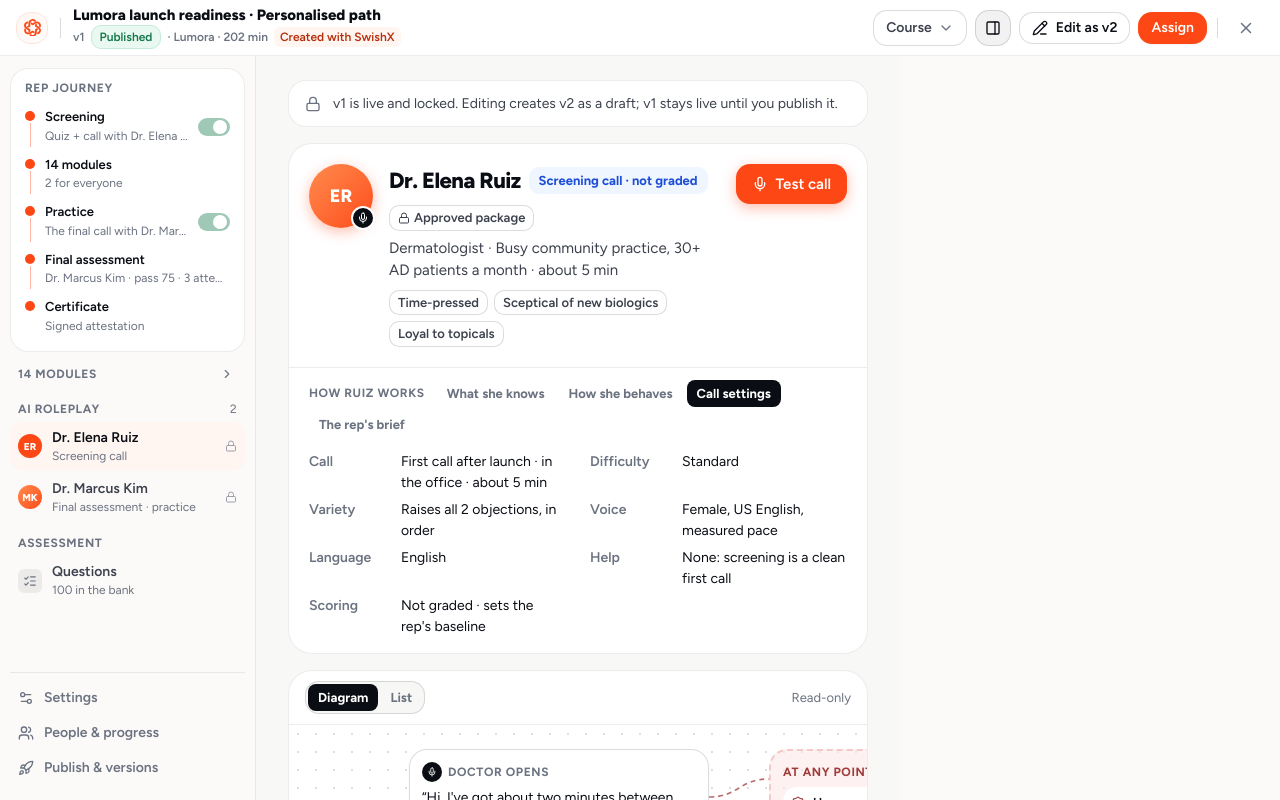
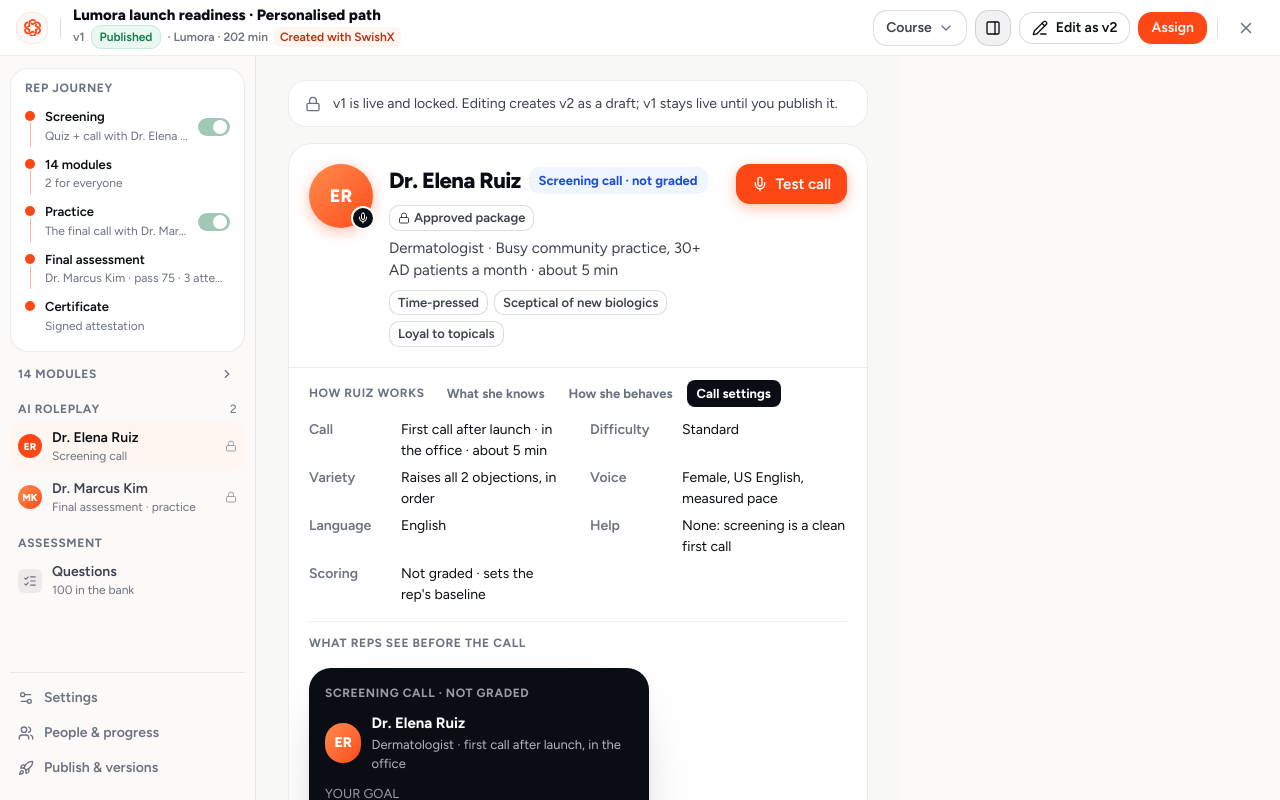
Before and after one commit to jazzsway/swishx-academy, a Next.js app: page /trainer/courses/c-lumora-launch/roleplay in a window 1280 px wide. Both pictures are taken after a click on the button "Call settings". Built offline with nearby package versions, Linux system fonts and the light colour scheme.

Commit message:
Roleplay doctor: documents open a preview; the rep's brief moves into Call settings
Co-Authored-By: Claude Opus 5.5 <noreply@anthropic.com>

```diff
--- a/src/features/trainer/course/roleplay.tsx
+++ b/src/features/trainer/course/roleplay.tsx
@@ -18,10 +18,11 @@ import { CopilotOverride } from "@/features/copilot/copilot-panel";
 import { Composer, Suggestions } from "@/features/copilot/composer";
 import { useCopilot } from "@/features/copilot/copilot-store";
 import { useCourse } from "./use-course";
+import { SourcePreview } from "../source-preview";
 
 type Role = "screening" | "final";
 const keyOf = (f: CallFocus) => (f.kind === "objection" ? `objection:${f.id}` : f.kind === "rule" ? `rule:${f.id}` : f.kind === "config" ? "config" : f.kind);
-const PART_LABEL = { knows: "What she knows", behaves: "How she behaves", settings: "Call settings", brief: "The rep's brief" } as const;
+const PART_LABEL = { knows: "What she knows", behaves: "How she behaves", settings: "Call settings" } as const;
 const initials = (name: string) => name.replace(/^(Dr|NP)\.?\s*/, "").split(" ").map((x) => x[0]).join("").slice(0, 2);
 const DOCTORS = ["Dr. Lena Kim", "Dr. Elena Ruiz", "Dr. Marcus Hale", "NP Ana Ruiz", "Dr. Priya Raman", "Dr. Owen Brooks", "Dr. Sofia Alvarez"];
 
@@ -57,7 +58,7 @@ function label(f: CallFocus, sc: Scenario, obs: Objection[]) {
   if (f.kind === "opening") return "The opening";
   if (f.kind === "close") return "The close";
   if (f.kind === "rubric") return "The scorecard";
-  if (f.kind === "config") return PART_LABEL[f.part];
+  if (f.kind === "config") return f.part === "brief" ? "Call settings" : PART_LABEL[f.part];
   if (f.kind === "objection") { const i = obs.findIndex((o) => o.id === f.id); return `Objection ${i + 1} · ${obs[i]?.label ?? ""}`; }
   return `Never say · ${prohibited(f.id)?.label ?? ""}`;
 }
@@ -82,6 +83,8 @@ export function RoleplaySetup() {
   const [attached, setAttached] = useState<CallFocus | null>(null);
   const [flash, setFlash] = useState<{ keys: string[]; n: number }>({ keys: [], n: 0 });
   const [confirmRemove, setConfirmRemove] = useState(false);
+  /* A document opened from the doctor's tile. */
+  const [preview, setPreview] = useState<string | null>(null);
   const course = data?.course;
   const scs = useMemo(() => (course ? allScenarios().filter((x) => course.scenarioIds.includes(x.id)) : []), [course, custom]); // eslint-disable-line react-hooks/exhaustive-deps
   const sc = scs.find((x) => x.id === search.get("sc")) ?? scs[0];
@@ -164,7 +167,7 @@ export function RoleplaySetup() {
             <Text size="body-lg" tone="muted">{sc.persona.specialty} · {sc.persona.setting} · about {sc.durationMin} min</Text>
             <div className="flex flex-wrap items-center gap-1.5 pt-0.5">
               {sc.persona.traits.map((t) => <Chip key={t} size="sm">{t}</Chip>)}
-              {sc.custom?.sourceIds.map((sid) => <span key={sid} className="inline-flex items-center gap-1 rounded-glyph bg-info-bg px-1.5 py-0.5 text-micro font-bold text-info"><FileText className="size-3" aria-hidden="true" />{source(sid)?.title ?? "Your document"}{sid === sc.custom!.sellingModelId ? " · scoring" : ""}</span>)}
+              {sc.custom?.sourceIds.map((sid) => <button key={sid} type="button" onClick={() => setPreview(sid)} title="Preview" className="inline-flex items-center gap-1 rounded-glyph bg-info-bg px-1.5 py-0.5 text-micro font-bold text-info transition-colors hover:bg-info hover:text-white"><FileText className="size-3" aria-hidden="true" />{source(sid)?.title ?? "Your document"}{sid === sc.custom!.sellingModelId ? " · scoring" : ""}</button>)}
             </div>
           </div>
           <div className="flex shrink-0 flex-col items-end gap-2">
@@ -174,7 +177,7 @@ export function RoleplaySetup() {
             {isSel({ kind: "persona" }) && canEdit && <AddPill onClick={() => addToChat({ kind: "persona" })} />}
           </div>
         </div>
-        <HowItWorks sc={sc} course={course} roles={roles} canEdit={canEdit} flash={flashing({ kind: "config", part: "knows" }) ? flash.n : 0} onChat={(part) => addToChat({ kind: "config", part })} />
+        <HowItWorks sc={sc} course={course} roles={roles} canEdit={canEdit} flash={flashing({ kind: "config", part: "knows" }) ? flash.n : 0} onChat={(part) => addToChat({ kind: "config", part })} onPreview={setPreview} />
       </section>
 
       {!sc.custom && editable && (
@@ -206,6 +209,7 @@ export function RoleplaySetup() {
           : <button type="button" onClick={() => setConfirmRemove(true)} className="flex items-center gap-1.5 self-start px-1 text-caption font-semibold text-ink-3 hover:text-danger"><Trash2 className="size-3.5" aria-hidden="true" />Remove this actor</button>
       )}
       {chat}
+      {preview && source(preview) && <SourcePreview s={source(preview)!} onClose={() => setPreview(null)} />}
     </div>
   );
 }
@@ -600,8 +604,8 @@ function RoleplayChat({ sc, course, autoDraft, attached, onDetach, onEdited, onC
  * How this doctor works, in the doctor's tile: what she knows (her materials), how she behaves (her
  * rules), the call settings, and the brief reps see before the call. Read-only: change it through chat.
  */
-function HowItWorks({ sc, course, roles, canEdit, flash, onChat }: {
-  sc: Scenario; course: Course; roles: { screening: boolean; final: boolean; practice: boolean }; canEdit: boolean; flash: number; onChat: (part: keyof typeof PART_LABEL) => void;
+function HowItWorks({ sc, course, roles, canEdit, flash, onChat, onPreview }: {
+  sc: Scenario; course: Course; roles: { screening: boolean; final: boolean; practice: boolean }; canEdit: boolean; flash: number; onChat: (part: keyof typeof PART_LABEL) => void; onPreview: (sourceId: string) => void;
 }) {
   const [part, setPart] = useState<keyof typeof PART_LABEL>("knows");
   const cfg = configOf(sc);
@@ -647,9 +651,12 @@ function HowItWorks({ sc, course, roles, canEdit, flash, onChat }: {
         {part === "knows" && (
           <ul className="flex flex-col divide-y divide-hair rounded-panel border border-hair">
             {cfg.materials.map((m) => (
-              <li key={m.sourceId} className="flex flex-wrap items-start gap-x-3 gap-y-0.5 px-3 py-2">
-                <span className="flex min-w-[220px] items-center gap-1.5 text-body font-semibold text-ink"><FileText className="size-4 shrink-0 text-info" aria-hidden="true" />{source(m.sourceId)?.title ?? "Your document"}{m.pages ? `, pages ${m.pages}` : ""}</span>
-                <span className="min-w-0 flex-1 text-body text-ink-3">{m.use}</span>
+              <li key={m.sourceId}>
+                <button type="button" onClick={() => onPreview(m.sourceId)} className="group flex w-full flex-wrap items-start gap-x-3 gap-y-0.5 px-3 py-2 text-left transition-colors hover:bg-subtle">
+                  <span className="flex min-w-[220px] items-center gap-1.5 text-body font-semibold text-ink group-hover:text-info"><FileText className="size-4 shrink-0 text-info" aria-hidden="true" />{source(m.sourceId)?.title ?? "Your document"}{m.pages ? `, pages ${m.pages}` : ""}</span>
+                  <span className="min-w-0 flex-1 text-body text-ink-3">{m.use}</span>
+                  <span className="hidden shrink-0 text-caption font-semibold text-info group-hover:inline">Preview</span>
+                </button>
               </li>
             ))}
             <li className="flex items-start gap-2 px-3 py-2 text-body text-ink-3"><Lock className="mt-0.5 size-4 shrink-0" aria-hidden="true" />Nothing else: {she} won&apos;t invent data, prices or comparisons, and challenges claims that aren&apos;t in these.</li>
@@ -665,13 +672,13 @@ function HowItWorks({ sc, course, roles, canEdit, flash, onChat }: {
           </ul>
         )}
         {part === "settings" && (
+          <div className="flex flex-col gap-4">
           <dl className="grid gap-x-6 gap-y-1.5 sm:grid-cols-2">
             {settings.map(([k, v]) => (
               <div key={k} className="flex gap-3 text-body"><dt className="w-20 shrink-0 font-semibold text-ink-3">{k}</dt><dd className="text-ink">{v}</dd></div>
             ))}
           </dl>
-        )}
-        {part === "brief" && (
+          <Text size="micro" weight="bold" tone="subtle" uppercase tracking="wider" className="border-t border-hair pt-3">What reps see before the call</Text>
           <div className="flex flex-wrap items-start gap-4">
             <div className="squircle flex w-full max-w-[340px] flex-col gap-2.5 rounded-[22px] bg-ink p-4 text-white shadow-float">
               <span className="text-micro font-bold uppercase tracking-wider text-white/60">{roles.screening ? "Screening call · not graded" : "Before your call"}</span>
@@ -680,7 +687,8 @@ function HowItWorks({ sc, course, roles, canEdit, flash, onChat }: {
               <span className="text-body">{sc.objective}</span>
               <span className="text-caption text-white/80">About {sc.durationMin} min{va && cfg.showPages ? ` · you can show ${va.title}, pages ${cfg.showPages.pages.join(", ")}` : ""}</span>
             </div>
-            <Text size="body" tone="muted" className="max-w-[320px]">This is exactly what reps see on their phone before the call. Who they&apos;re meeting, the goal, the time and what they may show. Not {her} objections, never-say rules or the scorecard.</Text>
+            <Text size="body" tone="muted" className="max-w-[320px]">Exactly what reps see on their phone before the call: who they&apos;re meeting, the goal, the time and what they may show. Not {her} objections, moments, never-say rules or the scorecard.</Text>
+          </div>
           </div>
         )}
       </div>
```
